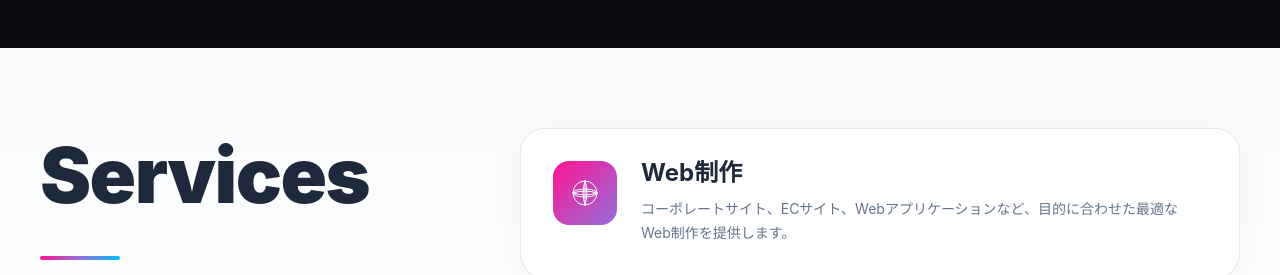
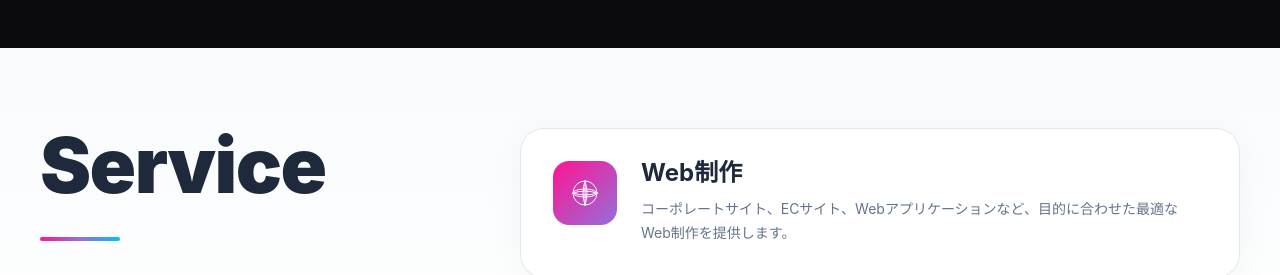
Before and after one commit to Y-2G/crayte-studio, a Next.js app: page / in a window 1280 px wide. Shown: the part 1440-1715 px from the top of the page. Built offline with nearby package versions, Linux system fonts and the light colour scheme.

Commit message:
Update ServiceShowcase styles: change line-height for improved text clarity and modify heading from "Services" to "Service" for consistency.

```diff
--- a/src/components/public/ServiceShowcase/ServiceShowcase.module.css
+++ b/src/components/public/ServiceShowcase/ServiceShowcase.module.css
@@ -35,7 +35,7 @@
   color: var(--public-text);
   margin: 0;
   letter-spacing: -0.02em;
-  line-height: var(--line-height-tight);
+  line-height: var(--line-height-none);
 }
 
 .divider {
--- a/src/components/public/ServiceShowcase/ServiceShowcase.tsx
+++ b/src/components/public/ServiceShowcase/ServiceShowcase.tsx
@@ -58,7 +58,7 @@ export function ServiceShowcase({ services, className }: ServiceShowcaseProps) {
         {/* Left Column */}
         <div className={styles.left}>
           <h2 id="services-heading" className={styles.heading}>
-            Services
+            Service
           </h2>
           <div className={styles.divider} aria-hidden="true" />
           <p className={styles.description}>
```
